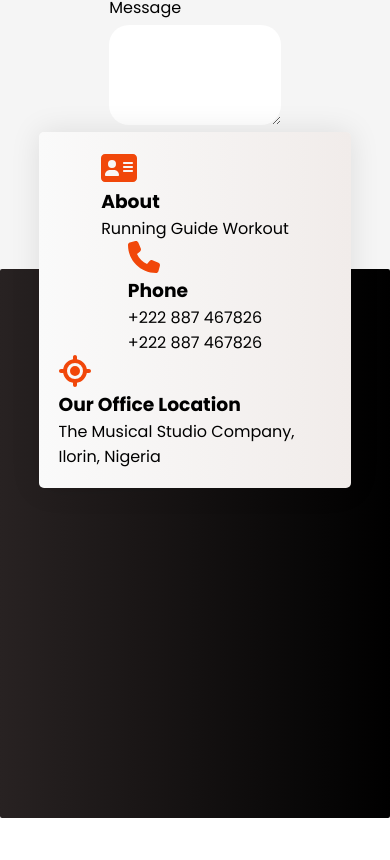
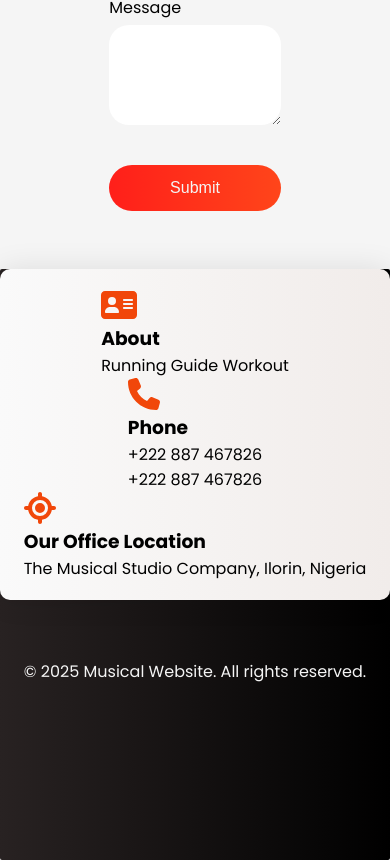
Before and after one commit to SirMartel22/Music-Landing-Page, a React (Create React App) app: page / in a window 390 px wide. Shown: the part 5731-6591 px from the top of the page. Before the commit the page ends 6549 px from the top, so only its background shows below. Built offline with nearby package versions, Linux system fonts and the light colour scheme.

Commit message:
start work on the mobile responsiveness

```diff
--- a/src/Components/Address/Address.css
+++ b/src/Components/Address/Address.css
@@ -32,3 +32,24 @@
     color: #f5f5f5;
     padding-top: 30%;
 }
+
+@media (max-width: 480px){
+
+    .address-section{
+        width: 100%;
+        height: 70vh;
+        padding: 0;
+
+    }
+
+    .address-container{
+        width: 100%;
+        top: 0;
+        border-radius: 10px;
+
+    }
+
+    .copyright p{
+        padding-top: 100%;
+    }
+}
--- a/src/Components/Address/Address.js
+++ b/src/Components/Address/Address.js
@@ -15,15 +15,14 @@ const Address = () =>{
 
                 <div className="address-container">
 
-                    <div className="aboutt box">
+                    <div className="aboutt division">
                     <FontAwesomeIcon className='icon' icon={faAddressCard}
                                             color='rgb(241, 71, 10)'
                                             size="2x"/>
                         <h3>About</h3>
                         <p>Running Guide Workout</p>
                     </div>
-
-                    <div className="Phone box">
+                    <div className="call division">
 
                     <FontAwesomeIcon className='icon' icon={faPhone}
                                             color='rgb(241, 71, 10)'
@@ -34,7 +33,7 @@ const Address = () =>{
 
                     </div>
 
-                    <div className="location box">
+                    <div className="location division">
                          <FontAwesomeIcon className='icon' icon={faLocationCrosshairs}
                                             color='rgb(241, 71, 10)'
                                             size="2x"/>
```
